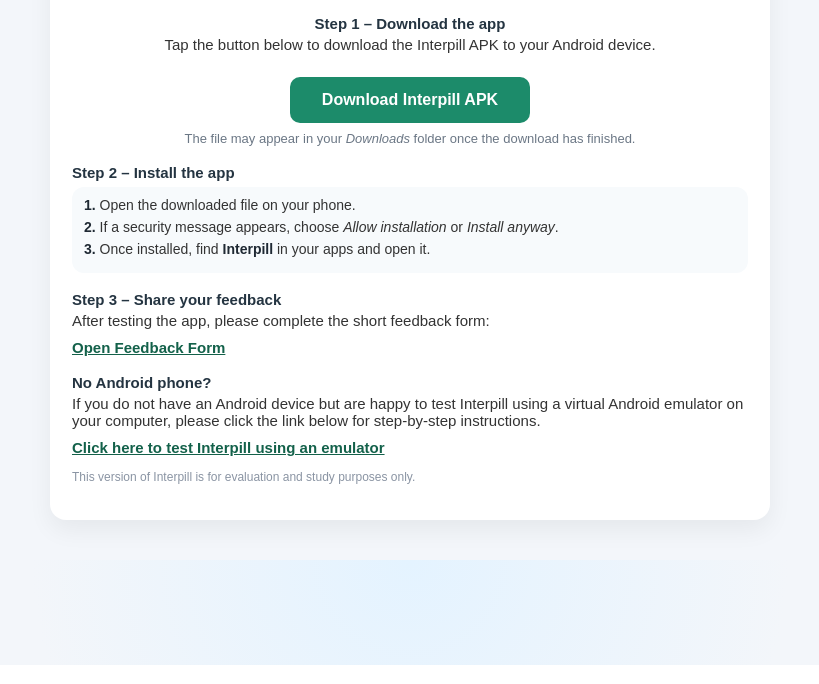
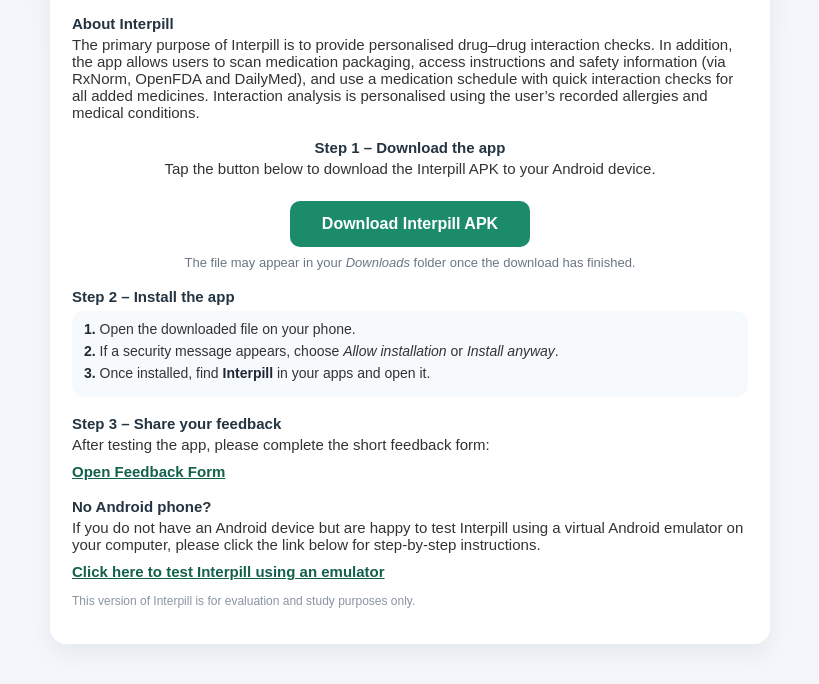
Before and after one commit to olgaleobel/Interpill-App-Testing, a plain HTML site: page index.html in a window 1280 px wide. Shown: the part 135-819 px from the top of the page, without its empty margins (230-1049 px from the left). Drawn offline with Linux system fonts and the light colour scheme.

Commit message:
Update index.html

```diff
--- a/index.html
+++ b/index.html
@@ -159,6 +159,18 @@
             </div>
         </div>
 
+        <!-- Новый блок с целью и кратким описанием приложения -->
+        <div class="section">
+            <div class="section-title">About Interpill</div>
+            <p>
+                The primary purpose of Interpill is to provide personalised drug–drug interaction checks.
+                In addition, the app allows users to scan medication packaging, access instructions and safety
+                information (via RxNorm, OpenFDA and DailyMed), and use a medication schedule with quick
+                interaction checks for all added medicines. Interaction analysis is personalised using the
+                user’s recorded allergies and medical conditions.
+            </p>
+        </div>
+
         <div class="section download-section">
             <div class="section-title">Step&nbsp;1 – Download the app</div>
             <p>Tap the button below to download the Interpill APK to your Android device.</p>
@@ -202,7 +214,7 @@
             </p>
         </div>
 
-        <!-- новый блок для пользователей без Android-устройства -->
+        <!-- Блок для пользователей без Android-устройства -->
         <div class="section">
             <div class="section-title">No Android phone?</div>
             <p>
```
